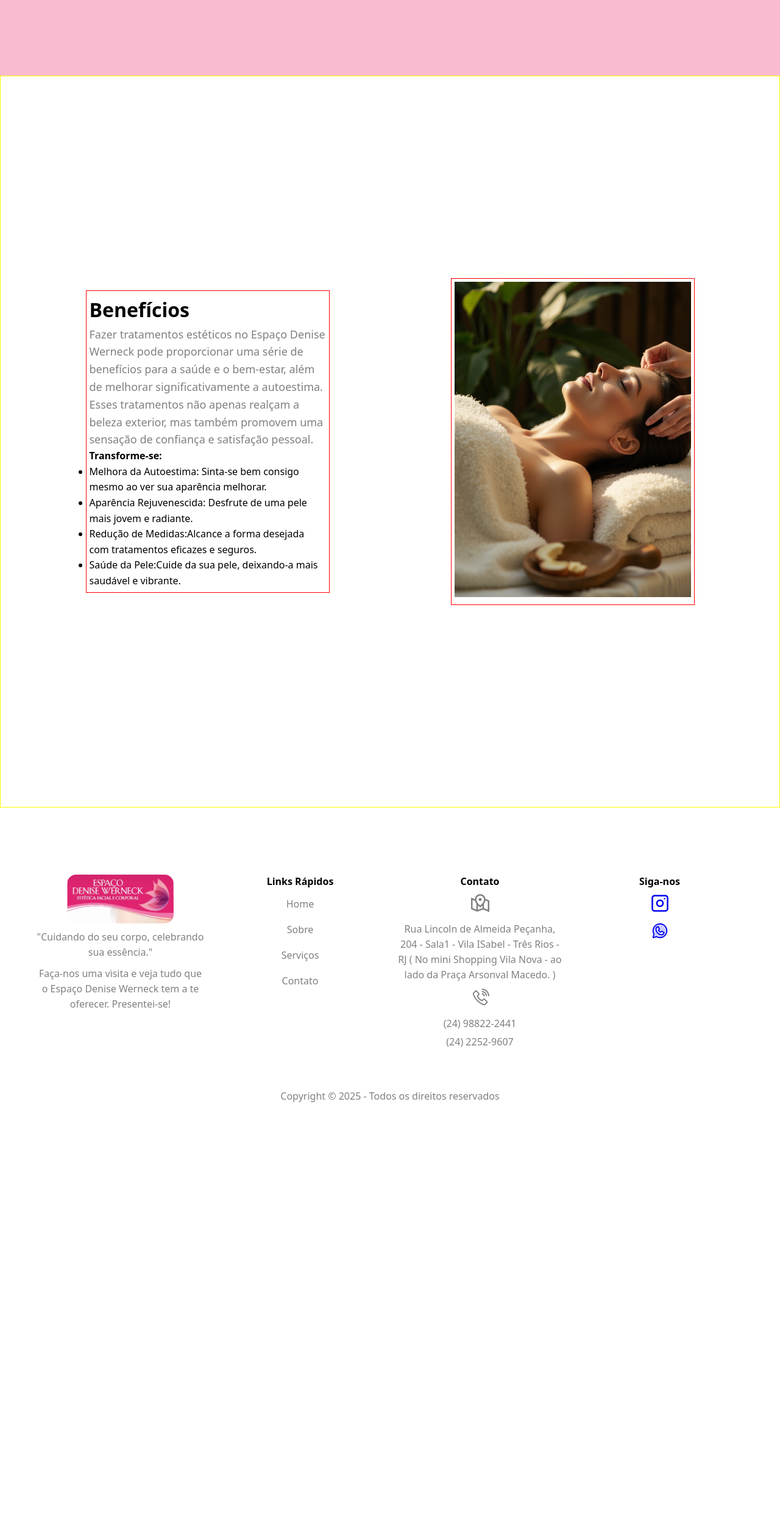
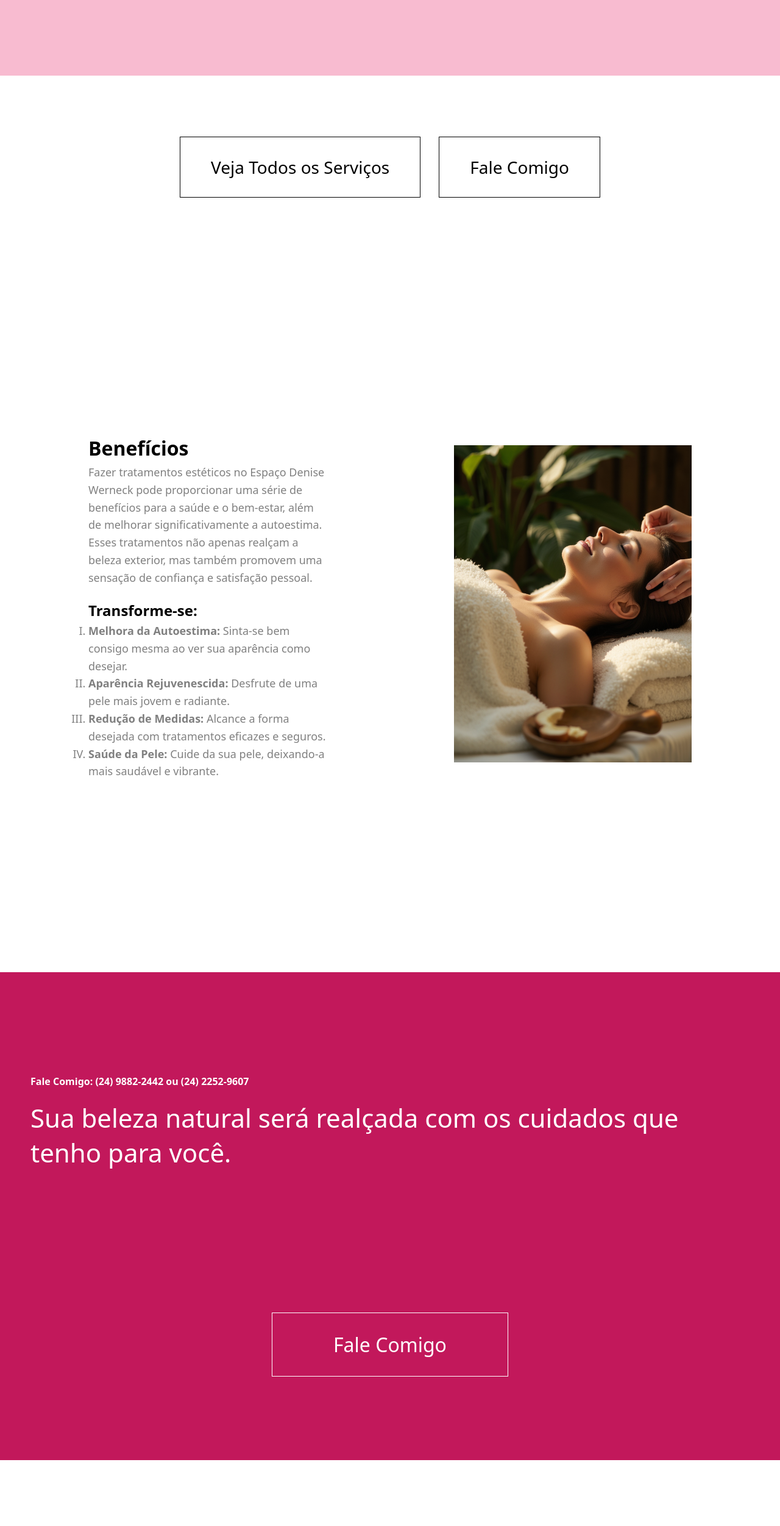
Before and after one commit to luizoscastanheira/projeto-denise-werneck, a Next.js app: page / in a window 1280 px wide. Shown: the part 3000-5502 px from the top of the page at 61% size. Before the commit the page ends 4818 px from the top, so only its background shows below. Built offline with nearby package versions, Linux system fonts and the light colour scheme.

Commit message:
update
Atualizado pagina home.

```diff
--- a/src/app/page.js
+++ b/src/app/page.js
@@ -1,4 +1,5 @@
 import Image from "next/image";
+import Link from "next/link";
 import estilos from "./page.module.css";
 
 import { TbMassage } from "react-icons/tb";
@@ -47,6 +48,11 @@ export default function Home() {
 
       </section>
 
+      <section id={estilos.sectionFaixaServicos}>
+        <Link href="/servicos" className={estilos.linkFaixaServicos}>Veja Todos os Serviços</Link>
+        <Link href="/contato" className={estilos.linkFaixaServicos}>Fale Comigo</Link>
+      </section>
+
       <section id={estilos.sectionBeneficios}>
         <div className={estilos.boxBeneficios}>
           <h3>Benefícios</h3>
@@ -55,10 +61,10 @@ export default function Home() {
           </p>
           <h4>Transforme-se:</h4>
           <ul>
-            <li><span>Melhora da Autoestima:</span> Sinta-se bem consigo mesmo ao ver sua aparência melhorar.</li>
-            <li><span>Aparência Rejuvenescida:</span> Desfrute de uma pele mais jovem e radiante.</li>
-            <li><span>Redução de Medidas:</span>Alcance a forma desejada com tratamentos eficazes e seguros.</li>
-            <li><span>Saúde da Pele:</span>Cuide da sua pele, deixando-a mais saudável e vibrante.</li>
+            <li><span className={estilos.spanBeneficios}>Melhora da Autoestima: </span>Sinta-se bem consigo mesma ao ver sua aparência como desejar.</li>
+            <li><span className={estilos.spanBeneficios}>Aparência Rejuvenescida: </span>Desfrute de uma pele mais jovem e radiante.</li>
+            <li><span className={estilos.spanBeneficios}>Redução de Medidas: </span>Alcance a forma desejada com tratamentos eficazes e seguros.</li>
+            <li><span className={estilos.spanBeneficios}>Saúde da Pele: </span>Cuide da sua pele, deixando-a mais saudável e vibrante.</li>
           </ul>
         </div>
         <div className={estilos.boxBeneficios}>
@@ -66,6 +72,19 @@ export default function Home() {
         </div>
 
       </section>
+
+      <section id={estilos.sectionFaleConosco}>
+        <div>
+          <h4>Fale Comigo: <a href="tel:+552498822442" className={estilos.linkFaleConosco}>(24) 9882-2442</a> ou <a href="tel:+552422529607" className={estilos.linkFaleConosco}>(24) 2252-9607</a></h4>
+          <p>
+            Sua beleza natural será realçada com os cuidados que tenho para você.
+          </p>
+        </div>
+        <div>
+          <Link href="/contato" className={estilos.link}>Fale Comigo</Link>
+        </div>
+
+      </section>
     </main>
   );
 }
--- a/src/app/page.module.css
+++ b/src/app/page.module.css
@@ -86,11 +86,42 @@
     }
 }
 
+/* Estilizando a sectionFaixaServicos */
 
-/* Estiliando a sectionBeneficios*/
+#sectionFaixaServicos{
+    width: 100%;
+    height: 30vh;
+    margin-top: 30px;
+
+    display: flex;
+    flex-wrap: wrap;
+    align-items: center;
+    gap:30px;
+    justify-content: center;
+
+    font-size: 24px;
+    text-align: center;
+
+}
+
+.linkFaixaServicos{
+    text-decoration: none;
+    font-size: 28px;
+    color: black;
+    border: solid 1px black;
+    padding: 30px 50px;
+    &:hover{
+        color: #FFFF;
+        background-color: #c2185b;
+        border-radius: 15px;
+        box-shadow: 5px 5px 10px rgb(102, 43, 43);
+    }
+}
+
+
+/* Estilizando a sectionBeneficios*/
 
 #sectionBeneficios{
-    border: 1px solid yellow;
     width: 100%;
     min-height: 150vh;
     padding: 100px 50px;
@@ -107,21 +138,32 @@
         font-size: 32px;
     }
 
+    & h4{
+        font-size: 24px;
+        margin-top: 20px;
+    }
+
     & p{
         font-size: 18px;
         color: #808080;
     }
+}
+
+
+.boxBeneficios{
+    width: 400px;
+    padding: 5px;
+
 
     & li {
-
+        list-style-type:upper-roman;
+        font-size: 18px;
+        color: #808080;
     }
 }
 
-.boxBeneficios{
-    border: 1px solid red;
-    width: 400px;
-    padding: 5px;
-
+.spanBeneficios{
+    font-weight: bold;
 }
 
 .imgBeneficios{
@@ -129,6 +171,52 @@
     height: auto;
 }
 
+
+/* Estilizando a sectionFaleConosco*/
+
+#sectionFaleConosco{
+    width: 100%;
+    min-height: 100vh;
+    padding: 50px;
+    background-color: #c2185b;
+    color: #FFFF;
+
+    display: flex;
+    flex-wrap: wrap;
+    flex-direction: column;
+    gap: 30px;
+    justify-content: space-around;
+    align-items: center;
+
+    & h4{
+        margin-bottom: 20px;
+    }
+
+    & p{
+        font-size: 42px;
+    }
+
+}
+
+.linkFaleConosco{
+    color: #FFFF;
+    text-decoration: none;
+}
+
+.link{
+    text-decoration: none;
+    font-size: 32px;
+    color: #FFFF;
+    border: solid 1px #FFFF;
+    padding: 30px 100px;
+    &:hover{
+        font-size: bold;
+        background-color: #FFFF;
+        color: #c2185b;
+        border-radius: 15px;
+        box-shadow: 5px 5px 10px rgb(102, 43, 43);
+    }
+}
 
 
 /* Área de Responsividade */
@@ -149,4 +237,22 @@
 
     }
 
+    /* Estilizando a sectionFaixaServicos */
+    #sectionFaixaServicos{
+        margin-top: 50px;
+        margin-bottom: 50px;
+    }
+
+    /* Estilizando a sectionFaleConosco*/
+    #sectionFaleConosco{
+        gap: 50px;
+        & p{
+            font-size: 24px;
+        }
+    }
+
+    .link{
+        font-size: 24px;
+        padding: 25px 50px;
+    }
 }
--- a/src/componentes/rodape/index.jsx
+++ b/src/componentes/rodape/index.jsx
@@ -22,7 +22,7 @@ export default function Rodape(){
                         "Cuidando do seu corpo, celebrando sua essência."
                     </p>
                     <p>
-                        Faça-nos uma visita e veja tudo que o Espaço Denise Werneck tem a te oferecer. Presentei-se!
+                        Agende uma visita e veja tudo que o Espaço Denise Werneck tem a te oferecer. Presentei-se!
                     </p>
                 </div>
                 <div className={estilos.card}>
```
Also changed, not shown: src/app/sobre/page.js (+4 -4 lines).
